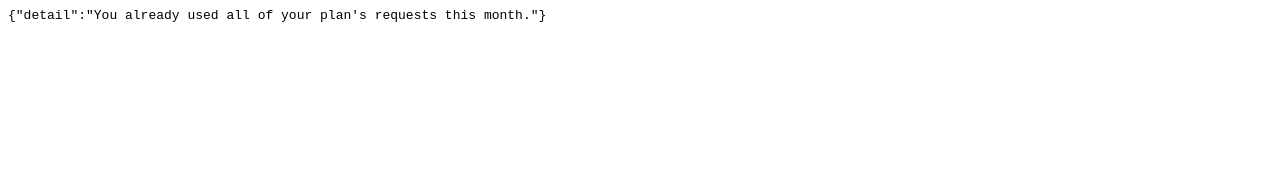
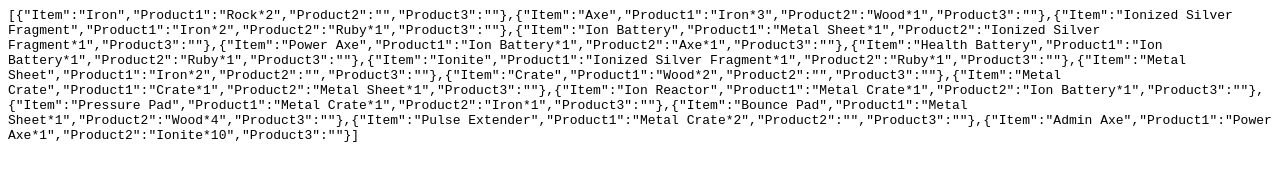
Before and after one commit to Robo0890/Recipies, a plain HTML site: page index.html in a window 1280 px wide. Drawn offline with Linux system fonts and the light colour scheme.

Commit message:
Update index.html

```diff
--- a/index.html
+++ b/index.html
@@ -1,6 +1,6 @@
 <html>
 <head></head>
 <body>
-<pre style="word-wrap: break-word; white-space: pre-wrap;">{"detail":"You already used all of your plan's requests this month."}</pre>
+<pre style="word-wrap: break-word; white-space: pre-wrap;">[{"Item":"Iron","Product1":"Rock*2","Product2":"","Product3":""},{"Item":"Axe","Product1":"Iron*3","Product2":"Wood*1","Product3":""},{"Item":"Ionized Silver Fragment","Product1":"Iron*2","Product2":"Ruby*1","Product3":""},{"Item":"Ion Battery","Product1":"Metal Sheet*1","Product2":"Ionized Silver Fragment*1","Product3":""},{"Item":"Power Axe","Product1":"Ion Battery*1","Product2":"Axe*1","Product3":""},{"Item":"Health Battery","Product1":"Ion Battery*1","Product2":"Ruby*1","Product3":""},{"Item":"Ionite","Product1":"Ionized Silver Fragment*1","Product2":"Ruby*1","Product3":""},{"Item":"Metal Sheet","Product1":"Iron*2","Product2":"","Product3":""},{"Item":"Crate","Product1":"Wood*2","Product2":"","Product3":""},{"Item":"Metal Crate","Product1":"Crate*1","Product2":"Metal Sheet*1","Product3":""},{"Item":"Ion Reactor","Product1":"Metal Crate*1","Product2":"Ion Battery*1","Product3":""},{"Item":"Pressure Pad","Product1":"Metal Crate*1","Product2":"Iron*1","Product3":""},{"Item":"Bounce Pad","Product1":"Metal Sheet*1","Product2":"Wood*4","Product3":""},{"Item":"Pulse Extender","Product1":"Metal Crate*2","Product2":"","Product3":""},{"Item":"Admin Axe","Product1":"Power Axe*1","Product2":"Ionite*10","Product3":""}]</pre>
 </body>
 </html>
```
